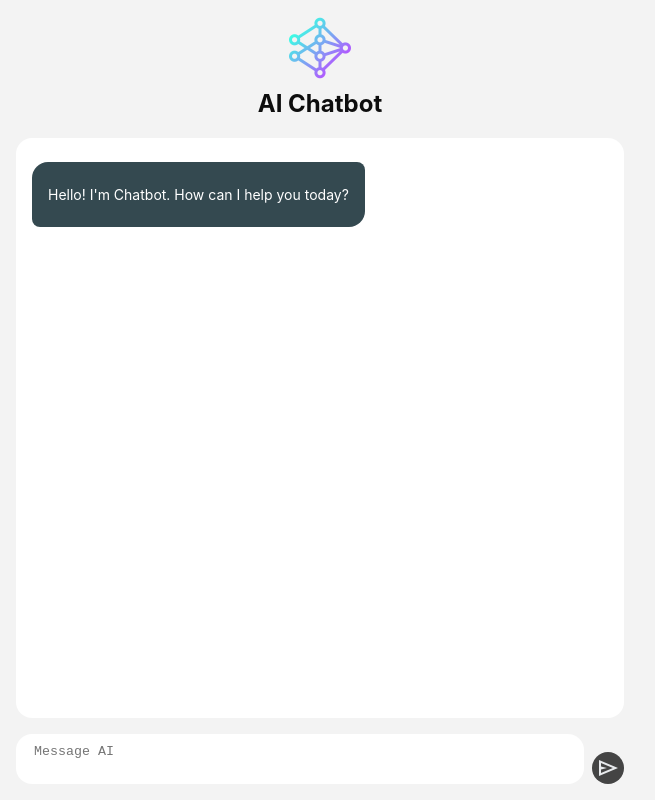
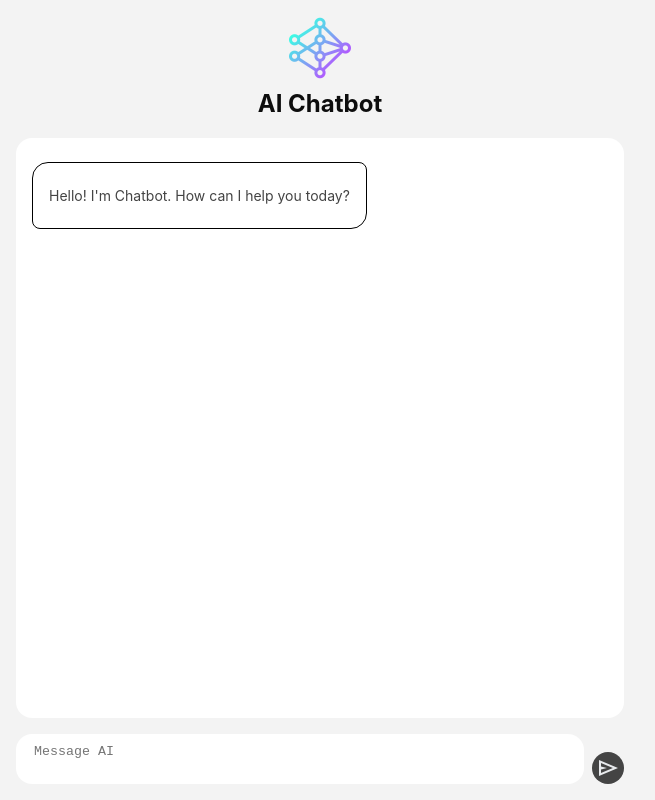
Before and after one commit to David7Mejia/react-AI-chat, a React (Vite) app: page / in a window 1280 px wide. Shown: the whole page, without its empty margins (320-975 px from the left). Built offline with nearby package versions, Linux system fonts and the light colour scheme; no server answers.

Commit message:
fix styles auto scroll to last message group

```diff
--- a/src/components/Chat/Chat.jsx
+++ b/src/components/Chat/Chat.jsx
@@ -1,14 +1,28 @@
-import React, { useEffect, useRef } from "react";
+import React, { useEffect, useRef, useMemo } from "react";
 import styles from "./Chat.module.css";
 import ReactMarkdown from "react-markdown";
 
-const welcomeMessage = {
-  role: "assistant",
-  content: "Hello! I'm Chatbot. How can I help you today?",
-};
+const WELCOME_MESSAGE_GROUP = [
+  {
+    role: "assistant",
+    content: "Hello! I'm Chatbot. How can I help you today?",
+    // className: "WelcomeMessage",
+  },
+];
 
 const Chat = ({ messages }) => {
   const messageEndRef = useRef(null);
+  // calc value of messageGroups using useMemo to group messages by role (assistant or user) only when messages change
+  const messageGroups = useMemo(
+    () =>
+      messages.reduce((groups, message) => {
+        if (message.role === "user") groups.push([]);
+        groups[groups.length - 1].push(message);
+        return groups;
+      }, []),
+
+    [messages]
+  );
 
   useEffect(() => {
     messageEndRef.current?.scrollIntoView({ behavior: "smooth" });
@@ -16,14 +30,25 @@ const Chat = ({ messages }) => {
 
   return (
     <div className={styles.Chat}>
-      {[welcomeMessage, ...messages].map(({ role, content }, i) => (
-        <div key={i} className={styles.Message} data-role={role}>
-          {role === "assistant" ? <ReactMarkdown>{content}</ReactMarkdown> : content}
-        </div>
-      ))}
-      <div ref={messageEndRef}></div>
+      {[WELCOME_MESSAGE_GROUP, ...messageGroups].map(
+        (messages, groupIndex) => (
+          //? GROUP
+          <div key={groupIndex} className={styles.Group}>
+            {messages.map(({ role, content }, messageIndex) => (
+              //? MESSAGE
+              <div key={messageIndex} className={styles.Message} data-role={role}>
+                <ReactMarkdown>{content}</ReactMarkdown>
+                {/* {role === "assistant" ? <ReactMarkdown>{content}</ReactMarkdown> : content} */}
+              </div>
+            ))}
+          </div>
+        )
+
+        // {[WELCOME_MESSAGE_GROUP, ...messages].map(({ role, content }, i) => (
+        // ))}
+      )}
+      <div className="end-ref" ref={messageEndRef}></div>
     </div>
   );
 };
-
 export default Chat;
--- a/src/components/Chat/Chat.module.css
+++ b/src/components/Chat/Chat.module.css
@@ -7,6 +7,20 @@
   overflow-y: auto;
 }
 
+.Group
+/* .WelcomeMessage */ {
+  display: flex;
+  flex-direction: column;
+  gap: 1.5rem;
+}
+/* .WelcomeMessage {
+  height: fit-content;
+} */
+.Group:nth-last-of-type(2) {
+  /* min-height: calc(100% - 8px); */
+  height: fit-content;
+}
+
 .Message {
   width: fit-content;
   max-width: 90%;
@@ -14,13 +28,17 @@
   font-size: 14px;
   border-radius: 1rem 0.5rem;
   /* background: #32c0c1; */
-  background: #344950;
-  color: #fff;
+  /* background: #263b42; */
+  background: transparent;
+  /* color: #fff; */
+  color: #444444;
+  border: 1px black solid;
   &[data-role="user"] {
     border-radius: 1rem;
     align-self: flex-end;
     background: #f3f3f3;
     border-radius: 0.5rem 1rem;
+    border: none;
     color: #4c4c4c;
   }
 }
```
